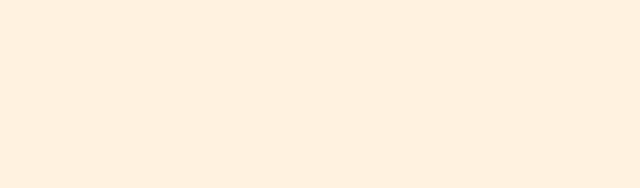
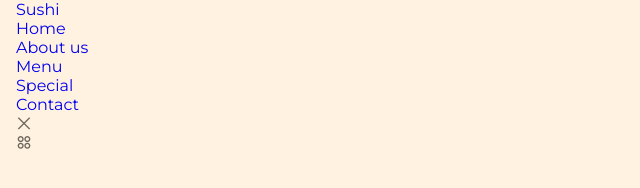
Before and after one commit to h1chan/Sushi-Rush, a plain HTML site: page index.html in a window 1280 px wide. Shown: the whole page, without its empty margins (0-640 px from the left). Drawn offline with nearby package versions, Linux system fonts and the light colour scheme.

Commit message:
end header html section

```diff
--- a/index.html
+++ b/index.html
@@ -23,7 +23,43 @@
    <body>
       <!--==================== HEADER & NAV ====================-->
       <header class="header" id="header">
+         <nav class="nav container">
+            <a href="#" class="nav__logo">Sushi</a>
 
+            <div class="nav__menu" id="nav-menu">
+               <ul class="nav__list">
+                  <li>
+                     <a href="#home" class="nav__link">Home</a>
+                  </li>
+
+                  <li>
+                     <a href="#about" class="nav__link">About us</a>
+                  </li>
+
+                  <li>
+                     <a href="#menu" class="nav__link">Menu</a>
+                  </li>
+
+                  <li>
+                     <a href="#new" class="nav__link">Special</a>
+                  </li>
+
+                  <li>
+                     <a href="#contact" class="nav__link">Contact</a>
+                  </li>
+               </ul>
+
+               <!-- Close -->
+               <div class="nav__close" id="nav-close">
+                  <i class="ri-close-large-line"></i>
+               </div>
+            </div>
+
+            <!-- Toggle -->
+            <div class="nav__toggle" id="nav-toggle">
+               <i class="ri-apps-2-line"></i>
+            </div>
+         </nav>
       </header>
 
       <!--==================== MAIN ====================-->
```
